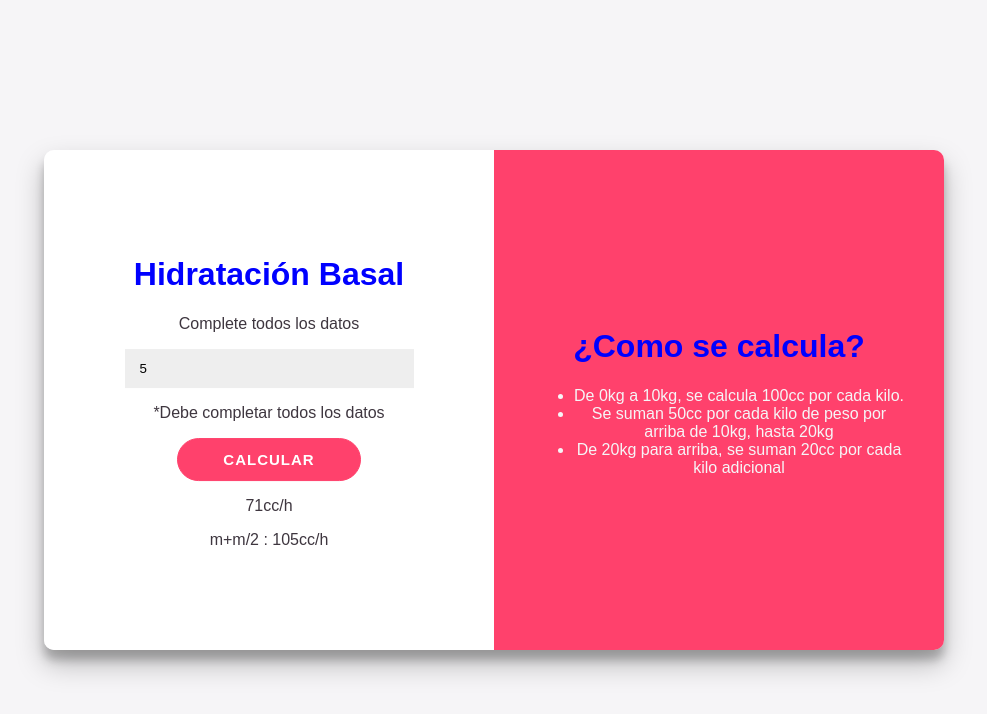
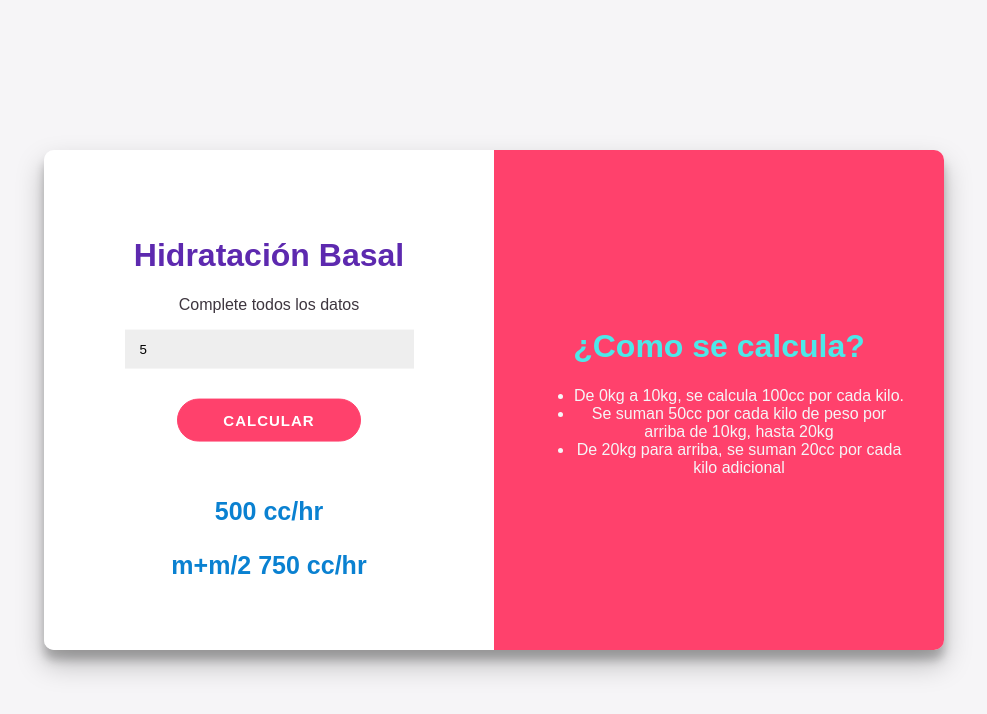
Before and after one commit to DiegoVelazquezValenzuela/calculo-hidratacion-basal.github.io, a plain HTML site: page index.html in a window 1280 px wide. Both pictures are taken after typing "5" into the empty fields and a click on the button "CALCULAR". Shown: the whole page, without its empty margins (146-1133 px from the left). Drawn offline with Linux system fonts and the light colour scheme.

Commit message:
Actualización del programa

```diff
--- a/index.html
+++ b/index.html
@@ -3,6 +3,7 @@
     <head>
         <title>Calculadora de Hidratación</title>
         <link rel="stylesheet" href="./style.css"/>
+        <script src="./script.js" defer></script>
     </head>
     <body>
         <div id="contenedor">
@@ -19,7 +20,7 @@
             </div>
             <div id="detalle">
                 <div class="contenido">
-                    <h1>¿Como se calcula?</h1>
+                    <h1 id="titulo2">¿Como se calcula?</h1>
                     <ul>
                         <li>De 0kg a 10kg, se calcula 100cc por cada kilo.</li>
                         <li>Se suman 50cc por cada kilo de peso por arriba de 10kg, hasta 20kg</li>
--- a/style.css
+++ b/style.css
@@ -1,6 +1,10 @@
 h1 {
-    color: blue;
+    color: rgb(93, 41, 175);
 }
+#titulo2{
+    color:rgba(76, 234, 234, 0.994)
+}
+
 @import url('https://fonts.googleapis.com/css?family=Montserrat:400,800');
 body {
     background: #f6f5f7;
@@ -60,7 +64,21 @@ button {
     text-transform: uppercase;
     letter-spacing: 1px;
     transition: transform 20ms ease-in;
+    margin: 30px;
 }
 button:active {
     transform: scale(0.95);
 }
+#error{
+    color: red;
+    font-weight: bold;
+    display: none;
+}
+
+.resultado{
+    color: #0A81D1;
+    font-weight: bold;
+    font-size: 25px;
+    margin-bottom: 5px;
+    display: none;
+}
```
